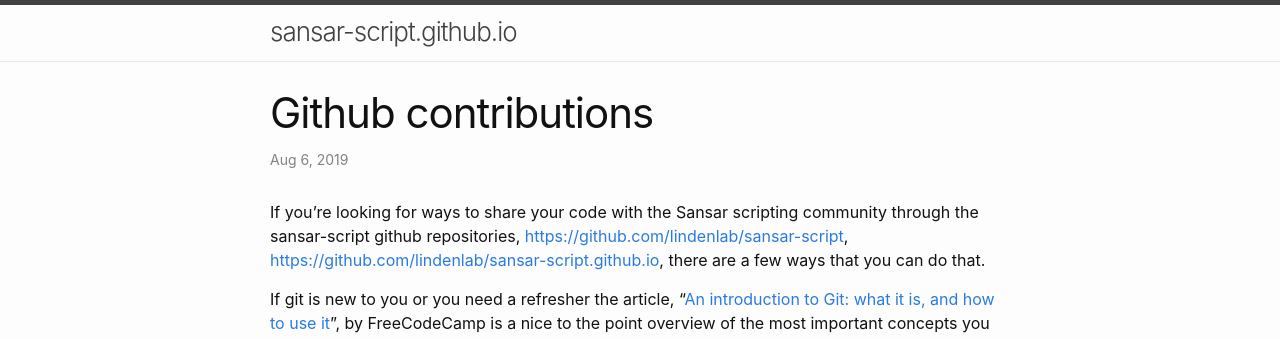
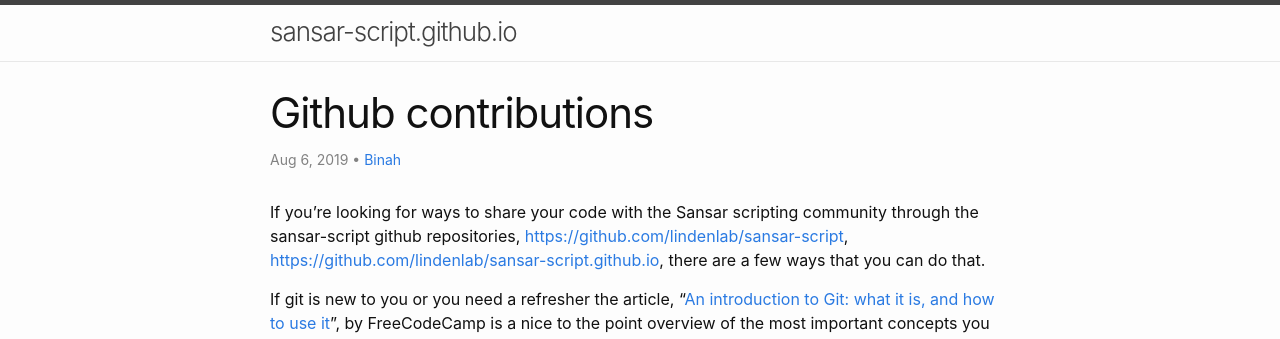
Before and after one commit to darwinrecreant/sansar-script.github.io, a Jekyll site: the page built from _posts/2019-08-06-github-contributions.md, in a window 1280 px wide. Shown: the top 339 px of the page. Built offline with Jekyll 4.4.1, drawn with Linux system fonts in a browser that asks for light colours.

Commit message:
add contributor attribution

```diff
--- a/_config.yml
+++ b/_config.yml
@@ -1 +1,11 @@
 theme: minima
+
+plugins:
+  - jekyll-seo-tag
+
+Binah:
+  name: Binah
+  web: https://profiles.sansar.com/profiles/Binah-Sansar
+EvoAv:
+  name: EvoAv
+  web: https://github.com/darwinrecreant
--- a/_layouts/post.html
+++ b/_layouts/post.html
@@ -10,8 +10,9 @@
         {%- assign date_format = site.minima.date_format | default: "%b %-d, %Y" -%}
         {{ page.date | date: date_format }}
       </time>
-      {%- if page.author -%}
-        • <span itemprop="author" itemscope itemtype="http://schema.org/Person"><span class="p-author h-card" itemprop="name">{{ page.author | escape }}</span></span>
+      {% assign author = site[page.author] %}
+      {%- if author -%}
+        • <a href="{{ author.web }}"><span itemprop="author" itemscope itemtype="http://schema.org/Person"><span class="p-author h-card" itemprop="name">{{ author.name | escape }}</span></span></a>
       {%- endif -%}</p>
   </header>
 
--- a/_posts/2019-08-06-github-contributions.md
+++ b/_posts/2019-08-06-github-contributions.md
@@ -1,5 +1,6 @@
 ---
 layout: post
+author: Binah
 title:  "Github contributions"
 date:   2019-08-06 00:00:00 -0700
 categories: github
```
Also changed, not shown: _posts/2019-07-30-Intro-to-quests.md (+1 -0 lines), _posts/2019-08-08-youtube-streaming-setup.md (+1 -0 lines), _posts/2019-08-10-serverless-scene-media.md (+1 -0 lines).
